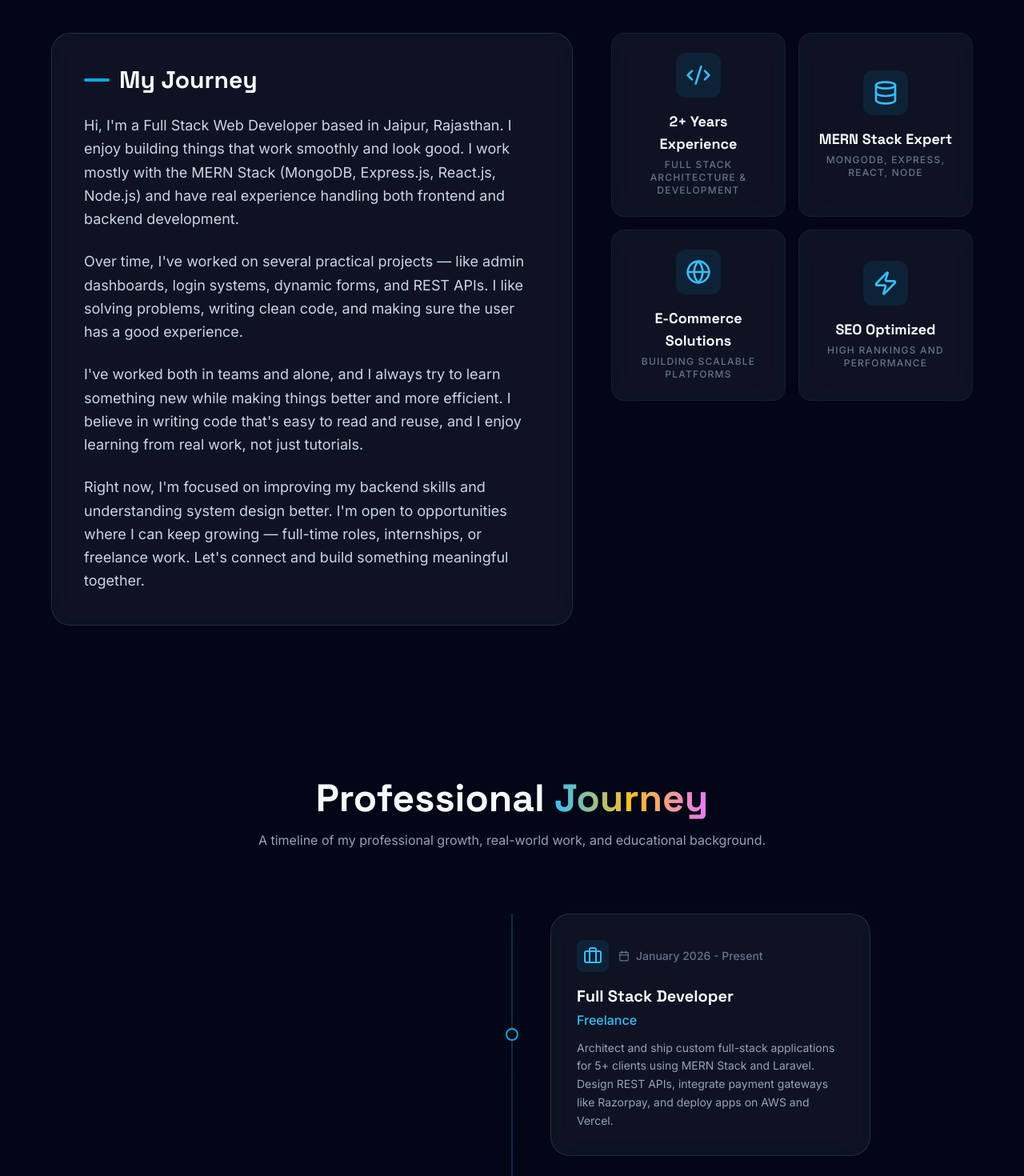
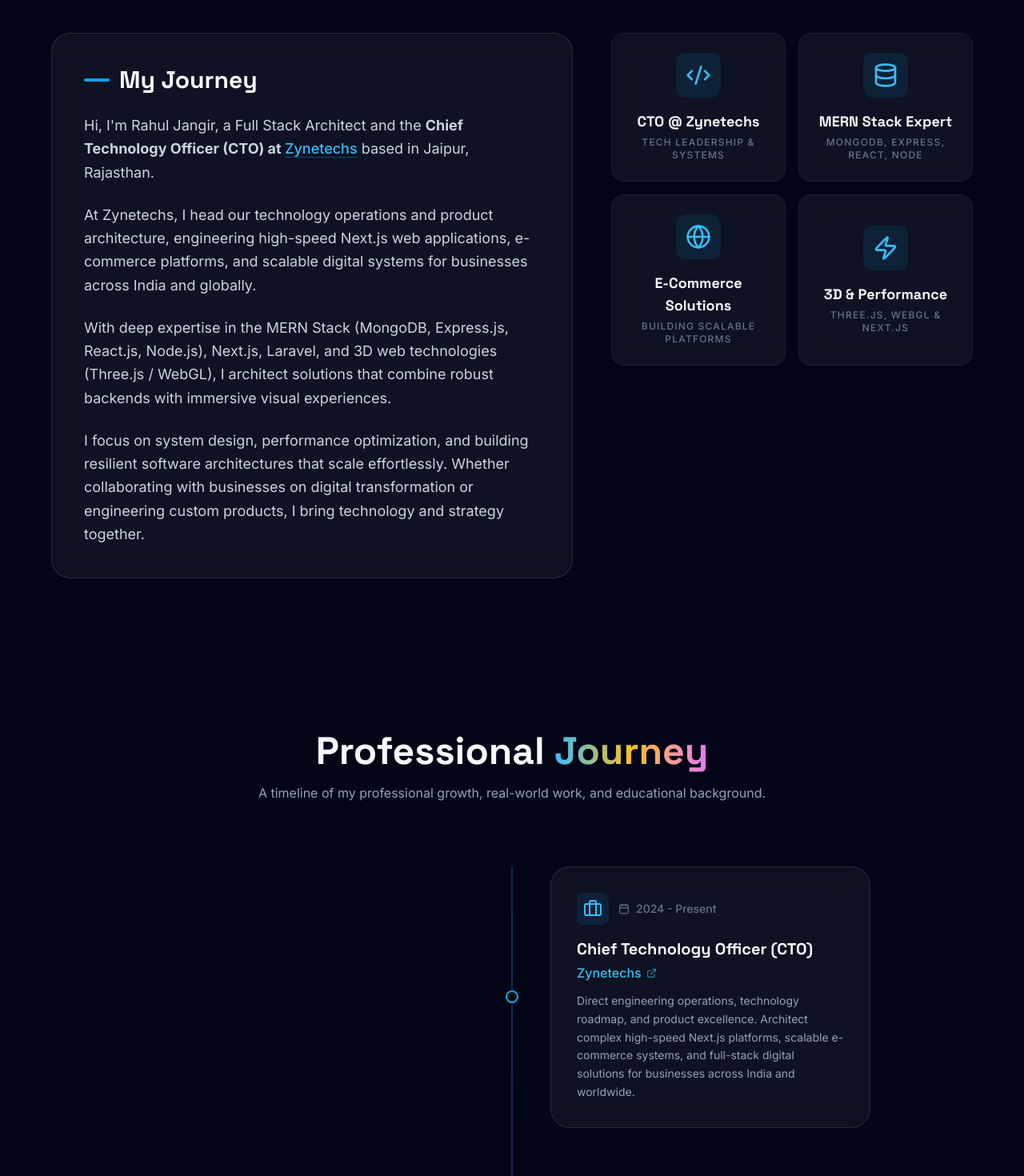
Before and after one commit to Rahuljangir7/Rahul-Portfolio, a Next.js app: page /about in a window 1280 px wide. Shown: the part 800-2270 px from the top of the page at 80% size. Built offline with nearby package versions, Linux system fonts and the light colour scheme; no server answers; the database is empty.

Commit message:
update now

```diff
--- a/app/about/page.tsx
+++ b/app/about/page.tsx
@@ -49,8 +49,8 @@
   const highlights = [
     {
       icon: <Code2 size={32} />,
-      title: "2+ Years Experience",
-      description: "Full Stack Architecture & Development",
+      title: "CTO @ Zynetechs",
+      description: "Tech Leadership & Systems",
     },
     {
       icon: <Database size={32} />,
@@ -64,8 +64,8 @@
     },
     {
       icon: <Zap size={32} />,
-      title: "SEO Optimized",
-      description: "High rankings and performance",
+      title: "3D & Performance",
+      description: "Three.js, WebGL & Next.js",
     },
   ];
 
@@ -97,7 +97,7 @@
               About <span className="gradient-text">Rahul Jangir</span>
             </h1>
             <p className="text-slate-400 text-xl max-w-3xl mx-auto leading-relaxed">
-              Full-Stack Web Developer | MERN, Next.js, PHP, Laravel | Ecommerce, LMS & Enterprise Solutions Expert
+              Chief Technology Officer at <a href="https://zynetechs.com" target="_blank" rel="noopener noreferrer" className="text-primary-400 hover:text-primary-300 font-medium underline decoration-primary-500/40 underline-offset-4">Zynetechs</a> | Full Stack Architect | MERN, Next.js, Cloud & Enterprise Solutions
             </p>
           </motion.div>
 
@@ -122,26 +122,16 @@
                 </h2>
                 <div className="space-y-6 text-slate-300 text-lg leading-relaxed">
                   <p>
-                    Hi, I&apos;m a Full Stack Web Developer based in Jaipur, Rajasthan. I enjoy building things that
-                    work smoothly and look good. I work mostly with the MERN Stack (MongoDB, Express.js, React.js, Node.js) and have real experience
-                    handling both frontend and backend development.
+                    Hi, I&apos;m Rahul Jangir, a Full Stack Architect and the <strong>Chief Technology Officer (CTO) at <a href="https://zynetechs.com" target="_blank" rel="noopener noreferrer" className="text-primary-400 hover:text-primary-300 font-medium underline decoration-primary-500/40 underline-offset-4">Zynetechs</a></strong> based in Jaipur, Rajasthan.
                   </p>
                   <p>
-                    Over time, I&apos;ve worked on several practical projects — like admin
-                    dashboards, login systems, dynamic forms, and REST APIs. I like
-                    solving problems, writing clean code, and making sure the user has
-                    a good experience.
+                    At Zynetechs, I head our technology operations and product architecture, engineering high-speed Next.js web applications, e-commerce platforms, and scalable digital systems for businesses across India and globally.
                   </p>
                   <p>
-                    I&apos;ve worked both in teams and alone, and I always try to learn
-                    something new while making things better and more efficient. I
-                    believe in writing code that&apos;s easy to read and reuse, and I enjoy
-                    learning from real work, not just tutorials.
+                    With deep expertise in the MERN Stack (MongoDB, Express.js, React.js, Node.js), Next.js, Laravel, and 3D web technologies (Three.js / WebGL), I architect solutions that combine robust backends with immersive visual experiences.
                   </p>
                   <p>
-                    Right now, I&apos;m focused on improving my backend skills and
-                    understanding system design better. I&apos;m open to opportunities where I can keep growing — full-time roles,
-                    internships, or freelance work. Let&apos;s connect and build something meaningful together.
+                    I focus on system design, performance optimization, and building resilient software architectures that scale effortlessly. Whether collaborating with businesses on digital transformation or engineering custom products, I bring technology and strategy together.
                   </p>
                 </div>
               </div>
--- a/app/contact/page.tsx
+++ b/app/contact/page.tsx
@@ -54,9 +54,7 @@
         setError(data.message || "Failed to send message");
       }
     } catch (err) {
-      setTimeout(() => {
-        setError("Network error. Please check your connection and try again.");
-      }, 3000);
+      setError("Network error. Please check your connection and try again.");
     } finally {
       setLoading(false);
     }
--- a/app/layout.tsx
+++ b/app/layout.tsx
@@ -18,17 +18,21 @@
 
 export const metadata: Metadata = {
   title: {
-    default: "Rahul Jangir | Full Stack Developer | MERN & Laravel Expert",
+    default: "Rahul Jangir | CTO at Zynetechs | Full Stack Architect",
     template: "%s | Rahul Jangir",
   },
   description:
-    "Portfolio of Rahul Jangir, a Full Stack Developer based in Jaipur specializing in the MERN Stack, React Native, PHP, and Laravel. Expert in Ecommerce and Enterprise Solutions.",
+    "Portfolio of Rahul Jangir, Chief Technology Officer (CTO) at Zynetechs and Full Stack Architect based in Jaipur. Specializing in MERN Stack, Next.js, Three.js, enterprise e-commerce, and high-performance digital systems.",
   keywords: [
     "Rahul Jangir",
+    "Rahul Jangir CTO",
+    "CTO Zynetechs",
+    "Zynetechs Jaipur",
+    "Full Stack Architect",
     "Full Stack Developer Jaipur",
     "MERN Stack Developer",
-    "React Native Developer",
-    "Laravel Expert",
+    "Next.js Developer",
+    "Three.js 3D Web Developer",
     "Ecommerce Web Developer",
     "Freelance Web Developer India",
     "SEO Expert",
@@ -49,9 +53,9 @@
     type: "website",
     locale: "en_US",
     url: "https://rahuljangir.zynetechs.com",
-    title: "Rahul Jangir | Full Stack Developer",
+    title: "Rahul Jangir | CTO at Zynetechs | Full Stack Architect",
     description:
-      "Portfolio of Rahul Jangir, a Full Stack Developer specializing in the MERN Stack, React Native, PHP, and Laravel.",
+      "Portfolio of Rahul Jangir, Chief Technology Officer at Zynetechs and Full Stack Architect specializing in MERN Stack, Next.js, Three.js, and enterprise systems.",
     siteName: "Rahul Jangir Portfolio",
     images: [
       {
@@ -64,9 +68,9 @@
   },
   twitter: {
     card: "summary_large_image",
-    title: "Rahul Jangir | Full Stack Developer",
+    title: "Rahul Jangir | CTO at Zynetechs | Full Stack Architect",
     description:
-      "Portfolio of Rahul Jangir, a Full Stack Developer specializing in the MERN Stack.",
+      "Portfolio of Rahul Jangir, Chief Technology Officer at Zynetechs and Full Stack Architect.",
     images: ["/og-image.jpg"],
     creator: "@rahuljangir7",
   },
@@ -105,8 +109,13 @@
               "@context": "https://schema.org",
               "@type": "Person",
               "name": "Rahul Jangir",
-              "url": "https://rahuljangir.dev",
-              "jobTitle": "Full Stack Developer",
+              "url": "https://rahuljangir.zynetechs.com",
+              "jobTitle": "Chief Technology Officer (CTO)",
+              "worksFor": {
+                "@type": "Organization",
+                "name": "Zynetechs",
+                "url": "https://zynetechs.com"
+              },
               "sameAs": [
                 "https://github.com/Rahuljangir7",
                 "https://www.linkedin.com/in/rahuljangir143/",
@@ -114,11 +123,14 @@
                 "https://www.facebook.com/profile.php?id=61578464571304"
               ],
               "knowsAbout": [
-                "Full Stack Development",
+                "Technical Leadership",
+                "Full Stack Architecture",
                 "3D Web Design",
                 "React",
                 "Next.js",
-                "Three.js"
+                "Three.js",
+                "Node.js",
+                "Cloud Systems"
               ]
             }),
           }}
--- a/components/Experience.tsx
+++ b/components/Experience.tsx
@@ -1,10 +1,19 @@
 "use client";
 
 import { motion } from "framer-motion";
-import { Briefcase, Calendar, GraduationCap } from "lucide-react";
+import { Briefcase, Calendar, GraduationCap, ExternalLink } from "lucide-react";
 
 const Experience = () => {
   const experiences = [
+    {
+      title: "Chief Technology Officer (CTO)",
+      company: "Zynetechs",
+      companyUrl: "https://zynetechs.com",
+      duration: "2024 - Present",
+      description: "Direct engineering operations, technology roadmap, and product excellence. Architect complex high-speed Next.js platforms, scalable e-commerce systems, and full-stack digital solutions for businesses across India and worldwide.",
+      icon: <Briefcase className="w-6 h-6" />,
+      type: "work"
+    },
     {
       title: "Full Stack Developer",
       company: "Freelance",
@@ -88,7 +97,19 @@
                       </span>
                     </div>
                     <h3 className="text-xl font-bold mb-1">{exp.title}</h3>
-                    <p className="text-primary-400 font-medium mb-3">{exp.company}</p>
+                    {exp.companyUrl ? (
+                      <a
+                        href={exp.companyUrl}
+                        target="_blank"
+                        rel="noopener noreferrer"
+                        className="inline-flex items-center gap-1.5 text-primary-400 hover:text-primary-300 font-medium mb-3 transition-colors group/link"
+                      >
+                        <span>{exp.company}</span>
+                        <ExternalLink size={13} className="opacity-70 group-hover/link:opacity-100 transition-opacity" />
+                      </a>
+                    ) : (
+                      <p className="text-primary-400 font-medium mb-3">{exp.company}</p>
+                    )}
                     <p className="text-slate-400 text-sm leading-relaxed">{exp.description}</p>
                   </div>
                 </div>
--- a/components/Footer.tsx
+++ b/components/Footer.tsx
@@ -12,8 +12,8 @@
           {/* Brand */}
           <div>
             <h3 className="text-2xl font-display font-bold gradient-text mb-4">Rahul Jangir</h3>
-            <p className="text-slate-400 text-sm">
-              Full Stack Developer specializing in modern web technologies and 3D experiences.
+            <p className="text-slate-400 text-sm leading-relaxed">
+              Chief Technology Officer at <a href="https://zynetechs.com" target="_blank" rel="noopener noreferrer" className="text-primary-400 hover:underline">Zynetechs</a> & Full Stack Architect specializing in scalable architectures and 3D web experiences.
             </p>
           </div>
 
--- a/components/Hero.tsx
+++ b/components/Hero.tsx
@@ -29,7 +29,7 @@
                   <span className="relative inline-flex rounded-full h-2 w-2 bg-primary-500"></span>
                 </div>
                 <span className="uppercase tracking-[0.3em] text-xs font-semibold text-slate-400">
-                  Available for opportunities
+                  CTO @ Zynetechs · Open to Collaborations
                 </span>
               </div>
 
@@ -43,7 +43,7 @@
               </h1>
 
               <p className="text-lg md:text-xl text-slate-400 max-w-xl font-light leading-relaxed mb-14">
-                I&apos;m <span className="text-white font-medium">Rahul Jangir</span>. A Full Stack Architect specializing in robust backends and immersive 3D interfaces that define the next generation of the web.
+                I&apos;m <span className="text-white font-medium">Rahul Jangir</span>. Chief Technology Officer at <a href="https://zynetechs.com" target="_blank" rel="noopener noreferrer" className="text-primary-400 hover:text-primary-300 font-medium underline decoration-primary-500/40 underline-offset-4 transition-colors">Zynetechs</a> & Full Stack Architect specializing in scalable architectures, high-performance web systems, and immersive 3D interfaces.
               </p>
 
               {/* Minimalist Premium CTAs */}
```
Also changed, not shown: 1 other file (tests, documents, lock files or other folders).
